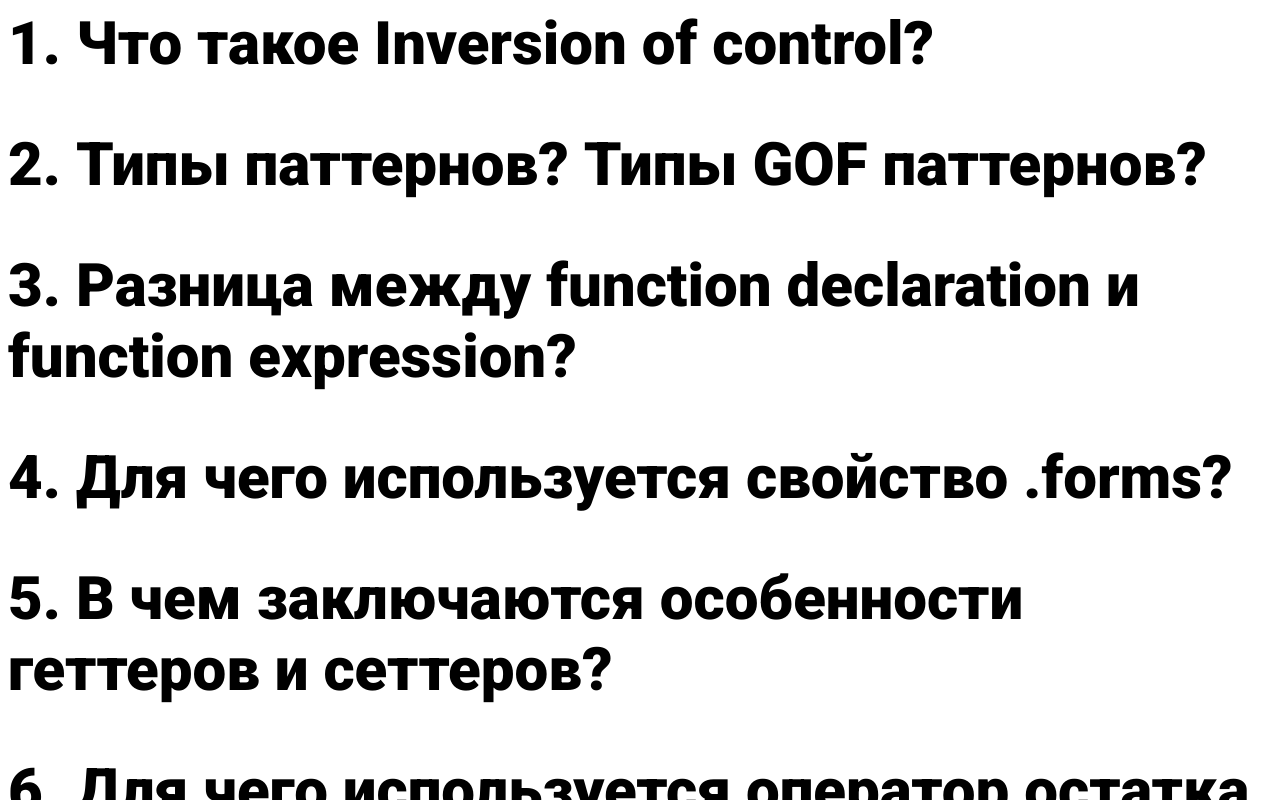
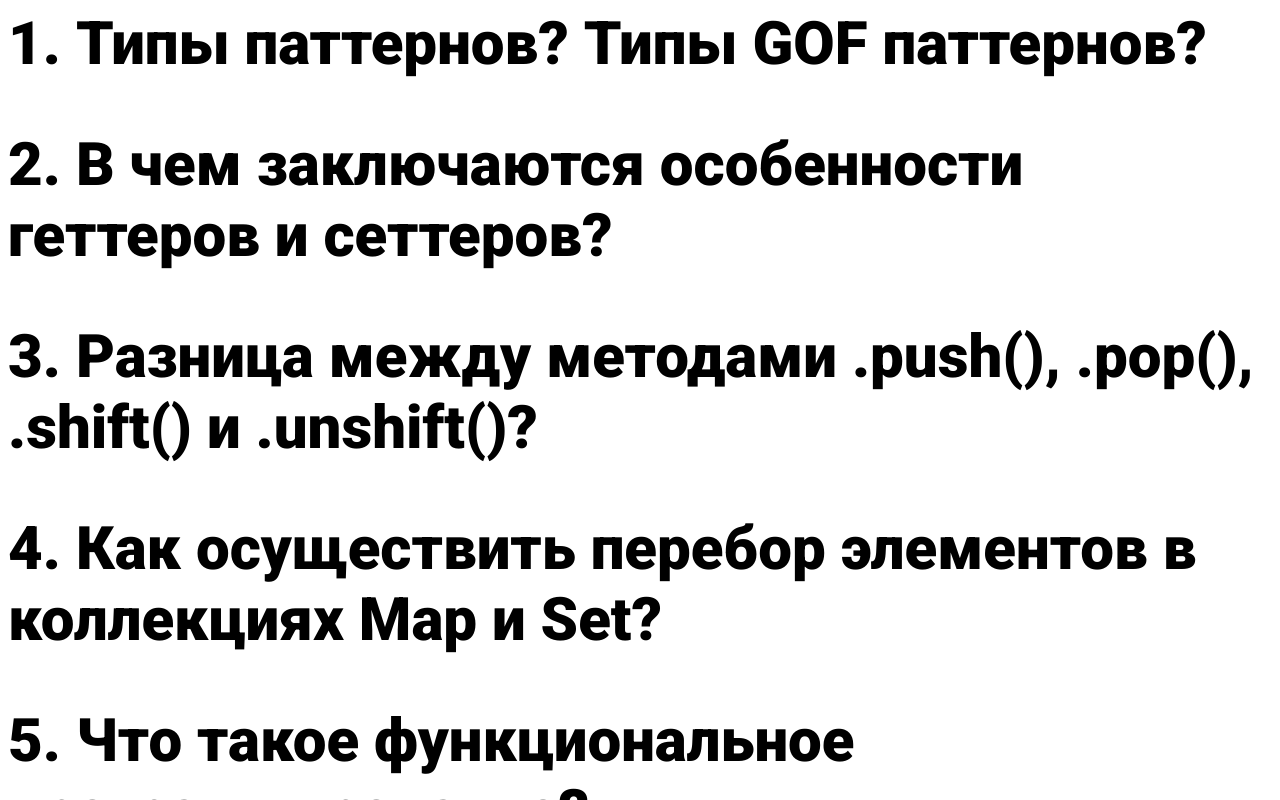
Before and after one commit to DenisBeck/movies-app, a React (Create React App) app: page / in a window 1280 px wide. Shown: the top 800 px of the page. Built offline with nearby package versions, Linux system fonts and the light colour scheme.

Commit message:
js filtered

```diff
--- a/src/App.js
+++ b/src/App.js
@@ -205,6 +205,8 @@ const questions = [
   'Разница между let, const и var?',
 ];
 
+const filtered = questions.filter((item, index) => [2,5,7,9,12,14,15,16,23,27,30,34,36,39,43,45,48,54,61,63,75,76,80,85,86,88,89,91,92,93,97,99,100,107,110,113,114,124,125,129,130,132,134,140,154,156,158,160,161,165,166,169,173,178,179,184,186,191,195,196,197].includes(index + 1))
+
 // function shuffle(array) {
 //   let currentIndex = array.length;
 
@@ -229,7 +231,7 @@ export default function App() {
     <div className='container'>
       {
         // eslint-disable-next-line react/no-array-index-key
-        questions.map((item, index) => <div key={index}><span>{index + 1}. </span> {item}</div>)
+        filtered.map((item, index) => <div key={index}><span>{index + 1}. </span> {item}</div>)
       }
     </div>
   );
```
